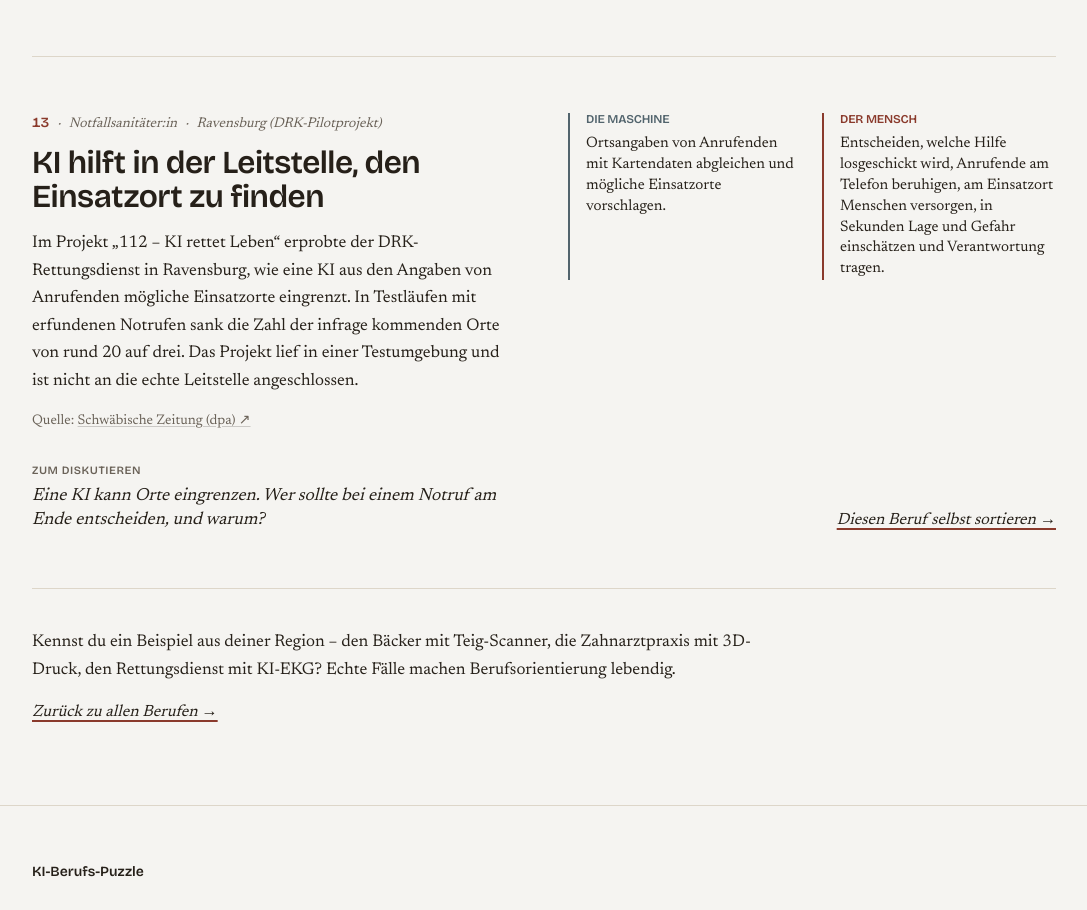
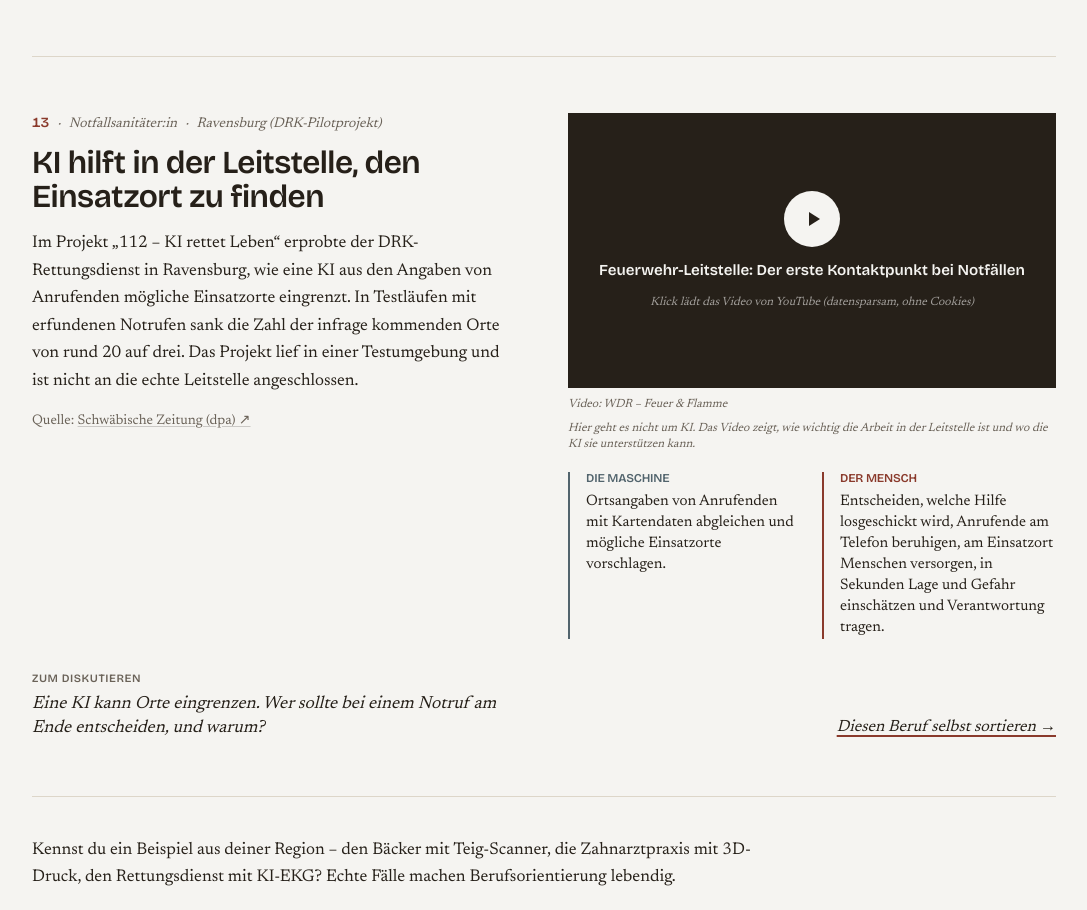
Before and after one commit to maaxhe/ki-berufs-puzzle, a Next.js app: page /praxis in a window 1280 px wide. Shown: the part 8950-9860 px from the top of the page, without its empty margins (96-1183 px from the left). Built offline with nearby package versions, Linux system fonts and the light colour scheme; no server answers.

Commit message:
Leitstellen-Video beim Notfall-Fall wieder aufgenommen, mit Hinweis dass es nicht um KI geht
Co-Authored-By: Claude Sonnet 5.5 <noreply@anthropic.com>

```diff
--- a/data/praxis.ts
+++ b/data/praxis.ts
@@ -267,5 +267,6 @@ export const praxisBeispiele: PraxisBeispiel[] = [
       "Entscheiden, welche Hilfe losgeschickt wird, Anrufende am Telefon beruhigen, am Einsatzort Menschen versorgen, in Sekunden Lage und Gefahr einschätzen und Verantwortung tragen.",
     diskussionsFrage:
       "Eine KI kann Orte eingrenzen. Wer sollte bei einem Notruf am Ende entscheiden, und warum?",
+    video: { id: "hRYBa5nvBng", titel: "Feuerwehr-Leitstelle: Der erste Kontaktpunkt bei Notfällen", quelle: "WDR – Feuer & Flamme", hinweis: "Hier geht es nicht um KI. Das Video zeigt, wie wichtig die Arbeit in der Leitstelle ist und wo die KI sie unterstützen kann." },
   },
 ];
```
